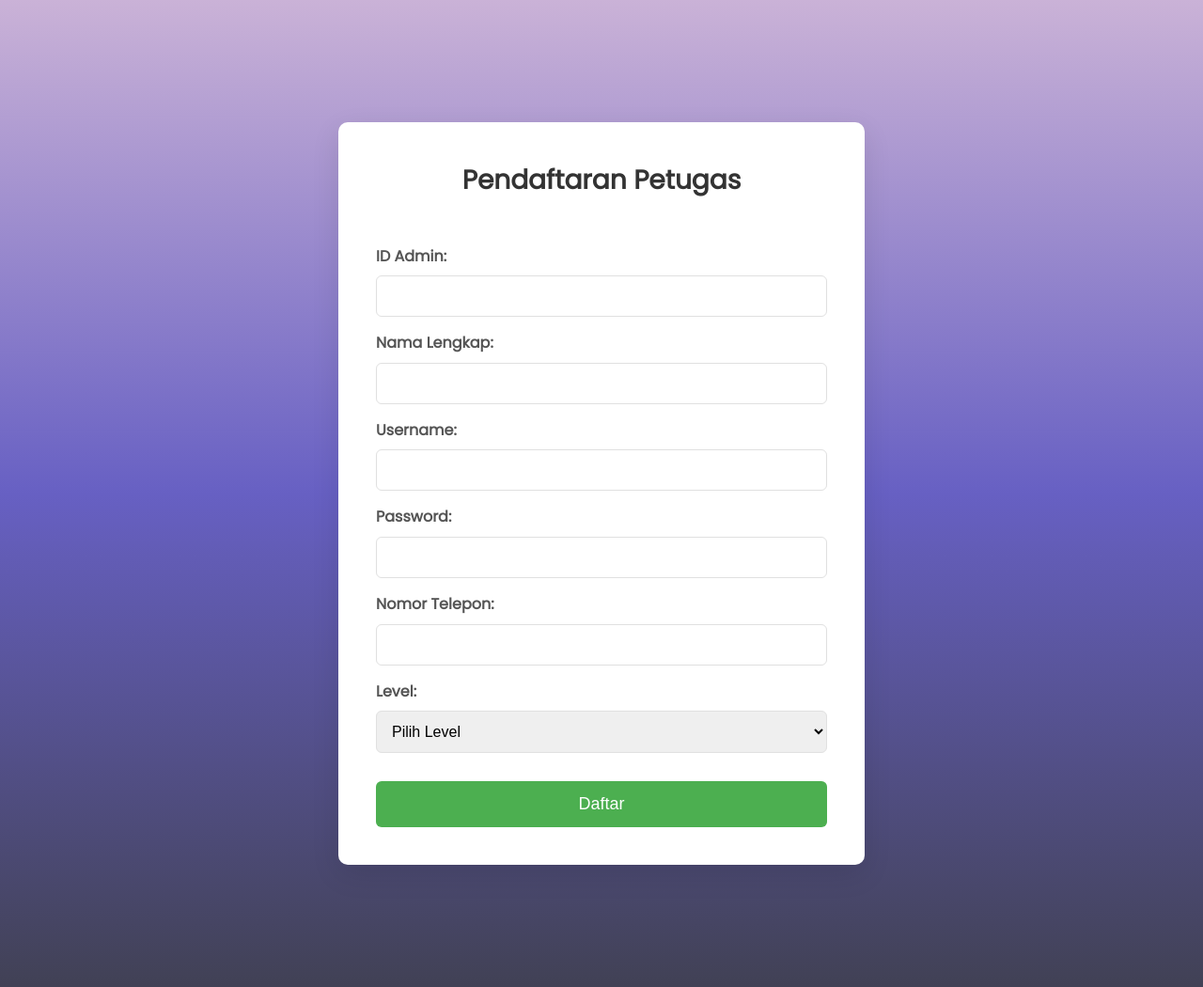
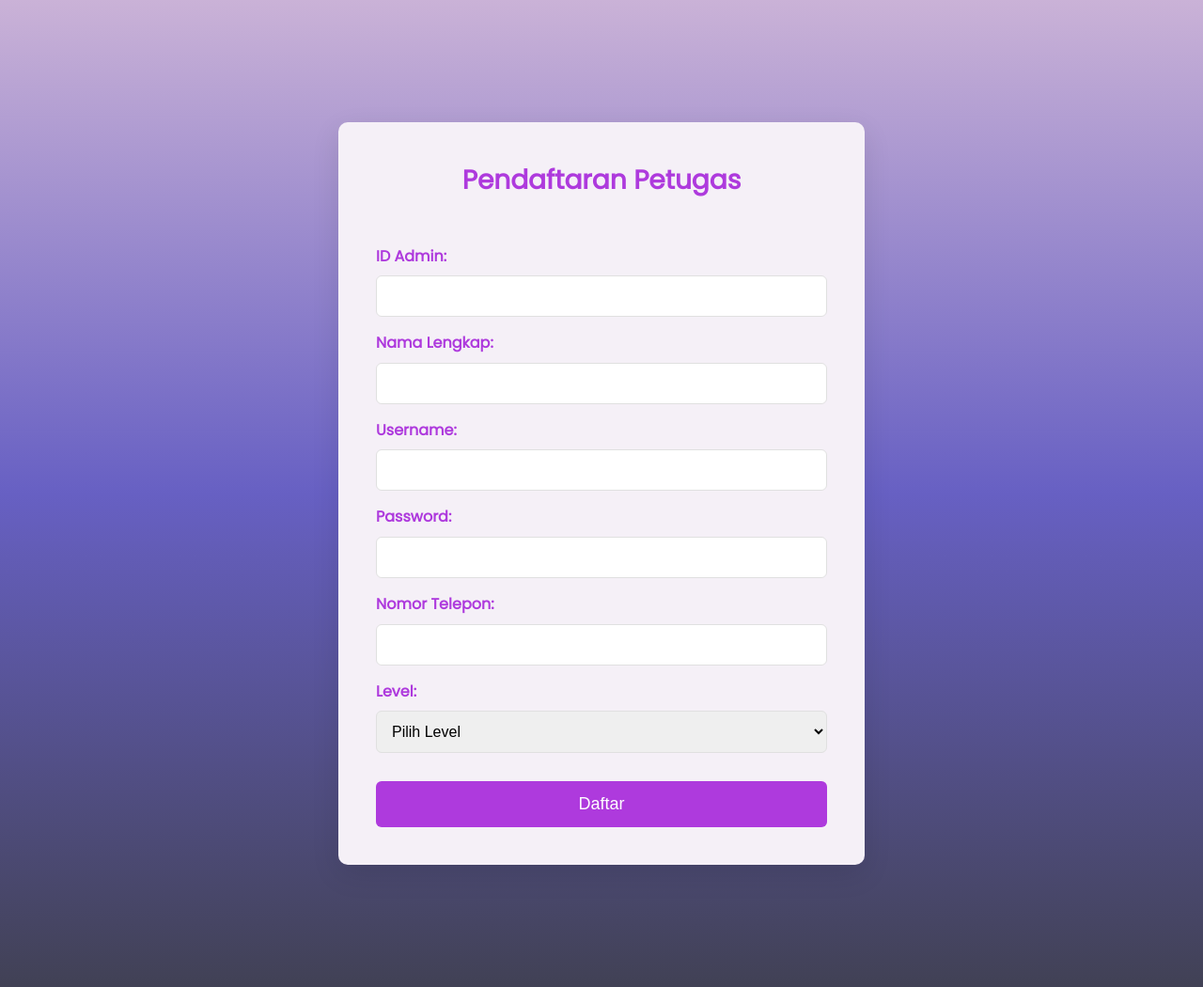
Before and after one commit to veroxciro/pengaduan, a PHP site: page /pengaduandigital/index.php?page=registerpetugas in a window 1280 px wide. Shown: the part 141-1191 px from the top of the page at 94% size. Run offline with PHP 8.4, Linux system fonts and the light colour scheme; some libraries are stand-ins or nearby versions.

Commit message:
Update registerpetugas.php v2

```diff
--- a/pages/operator/registerpetugas.php
+++ b/pages/operator/registerpetugas.php
@@ -7,7 +7,7 @@
         .container {
             width: 50%;
             margin: 50px auto;
-            background-color: #ffffff;
+            background-color: #f5f0f7;
             padding: 40px;
             border-radius: 10px;
             box-shadow: 0 10px 30px rgba(0,0,0,0.1);
@@ -42,7 +42,7 @@
         input[type="submit"] {
             margin-top: 30px;
             padding: 14px;
-            background-color: #4CAF50;
+            background-color: #ae3add;
             color: white;
             border: none;
             border-radius: 6px;
@@ -51,7 +51,7 @@
             transition: background-color 0.3s ease;
         }
         input[type="submit"]:hover {
-            background-color: #45a049;
+            background-color: #b21cef;
         }
         .message {
             margin-top: 20px;
@@ -83,24 +83,24 @@
 </head>
 <body>
     <div class="container">
-        <h2>Pendaftaran Petugas</h2>
+        <h2 style="color: #ae3add;">Pendaftaran Petugas</h2>
         <form class="register" action="" method="POST">
-            <label for="id_petugas">ID Admin:</label>
+            <label for="id_petugas" style="color: #ae3add;">ID Admin:</label>
             <input type="text" id="id_petugas" name="id_petugas" required>
 
-            <label for="nama_petugas">Nama Lengkap:</label>
+            <label for="nama_petugas" style="color: #ae3add;">Nama Lengkap:</label>
             <input type="text" id="nama_petugas" name="nama_petugas" required>
 
-            <label for="username">Username:</label>
+            <label for="username" style="color: #ae3add;">Username:</label>
             <input type="text" id="username" name="username" required>
 
-            <label for="password">Password:</label>
+            <label for="password" style="color: #ae3add;">Password:</label>
             <input type="password" id="password" name="password" required>
 
-            <label for="telp">Nomor Telepon:</label>
+            <label for="telp" style="color: #ae3add;">Nomor Telepon:</label>
             <input type="text" id="telp" name="telp" required>
 
-            <label for="level">Level:</label>
+            <label for="level" style="color: #ae3add;">Level:</label>
             <select id="level" name="level" required>
                 <option value="">Pilih Level</option>
                 <option value="operator">Operator</option>
```
